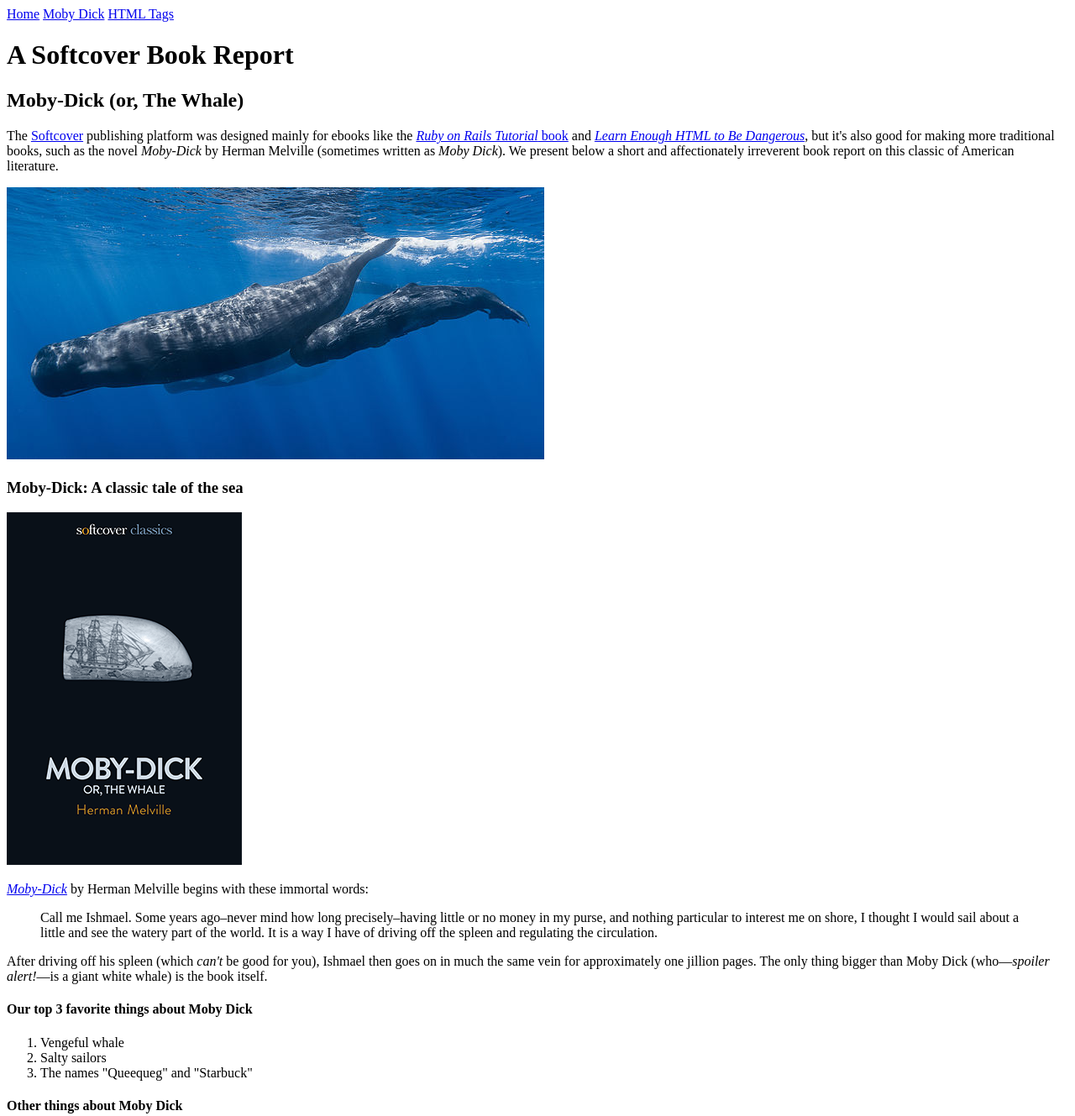
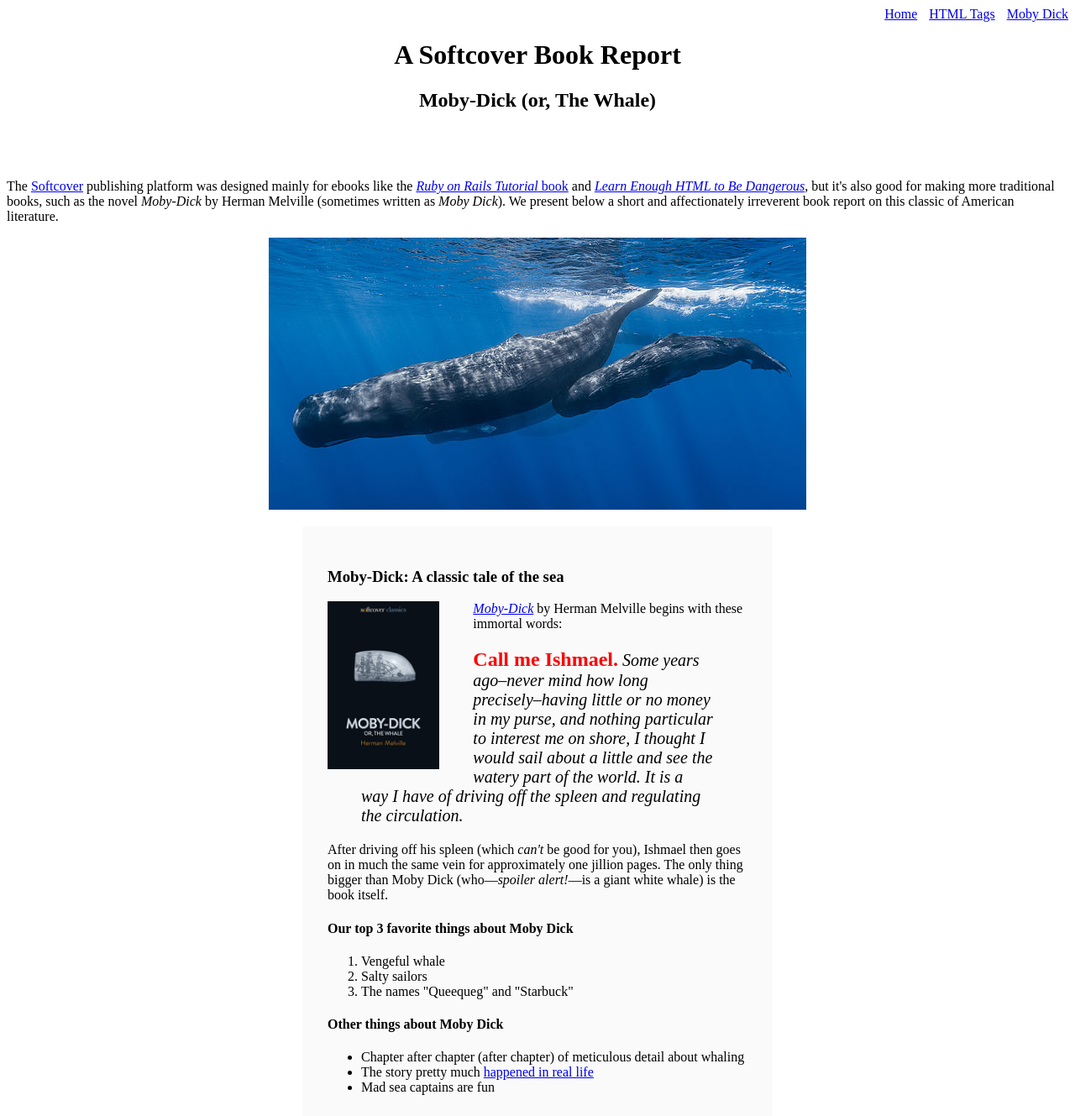
Before and after one commit to EvaJR/sample_website, a plain HTML site: page moby_dick.html in a window 1280 px wide. Shown: the top 1329 px of the page at 84% size. Drawn offline with Linux system fonts and the light colour scheme.

Commit message:
add inline styling

```diff
--- a/moby_dick.html
+++ b/moby_dick.html
@@ -6,13 +6,13 @@
   </head>
   <body>
 
-    <div>
+    <div style="text-align: right;">
       <a href="index.html">Home</a>
-      <a href="moby_dick.html">Moby Dick</a>
-      <a href="tags.html">HTML Tags</a>
+      <a href="tags.html" style="margin: 0 0 0 10px;">HTML Tags</a>
+      <a href="moby_dick.html" style="margin: 0 0 0 10px;">Moby Dick</a>
     </div>
     <!-- TODO much here to be styled, will do so in last section -->
-    <header>
+    <header style = "text-align: center; margin: 0 0 80px;">
       <h1>A Softcover Book Report</h1>
       <h2>Moby-Dick (or, The Whale)</h2>
     </header>
@@ -32,16 +32,19 @@
     </div>
 
     <a href="https://commons.wikimedia.org/wiki/File:Sperm_whale_pod.jpg">
-      <img src="images/sperm_whales.jpg" alt = "A pod of sperm whales">
+      <img src="images/sperm_whales.jpg" alt = "A pod of sperm whales"
+      style="display: block; margin: 0 auto;">
     </a>
 
-    <div>
+    <div style="width: 500px; margin: 20px auto; padding: 30px;
+    background-color: #fafafa;">
 
       <h3>Moby-Dick: A classic tale of the sea</h3>
 
       <a href="https://www.softcover.io/read/6070fb03/moby-dick"
          target="_blank">
-        <img src="images/moby_dick.png" alt="Moby Dick">
+        <img src="images/moby_dick.png" alt="Moby Dick" height = "200px"
+        style="float:left; margin-right: 40px;">
       </a>
 
       <p>
@@ -51,9 +54,10 @@
           by Herman Melville begins with these immortal words:
       </p>
 
-      <blockquote>
+      <blockquote style="font-style: italic; font-size: 20px;">
         <p>
-          <span>Call me Ishmael.</span> Some years ago–never mind how long
+          <span style="font-style: normal; font-size: 24px; font-weight: bold;
+          color: #ff0000;">Call me Ishmael.</span> Some years ago–never mind how long
           precisely–having little or no money in my purse, and nothing
           particular to interest me on shore, I thought I would sail about a
           little and see the watery part of the world. It is a way I have of
```
Also changed, not shown: index.html (+18 -3 lines), tags.html (+4 -4 lines), 1 other file.
